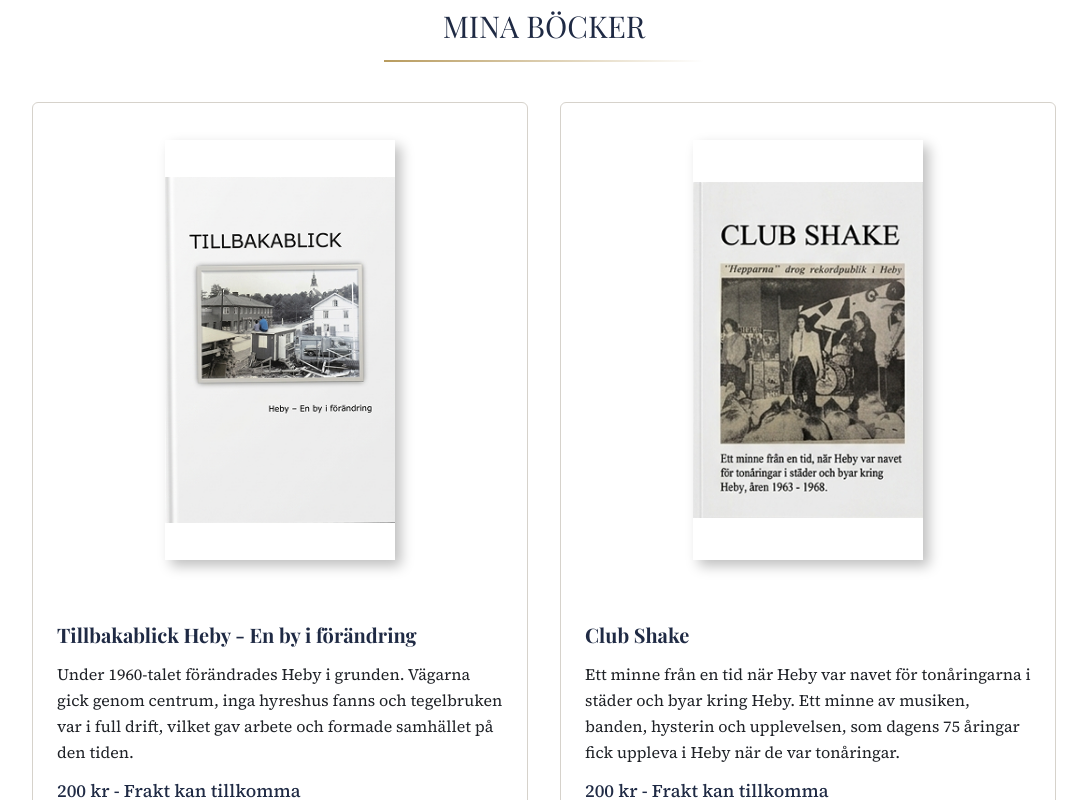
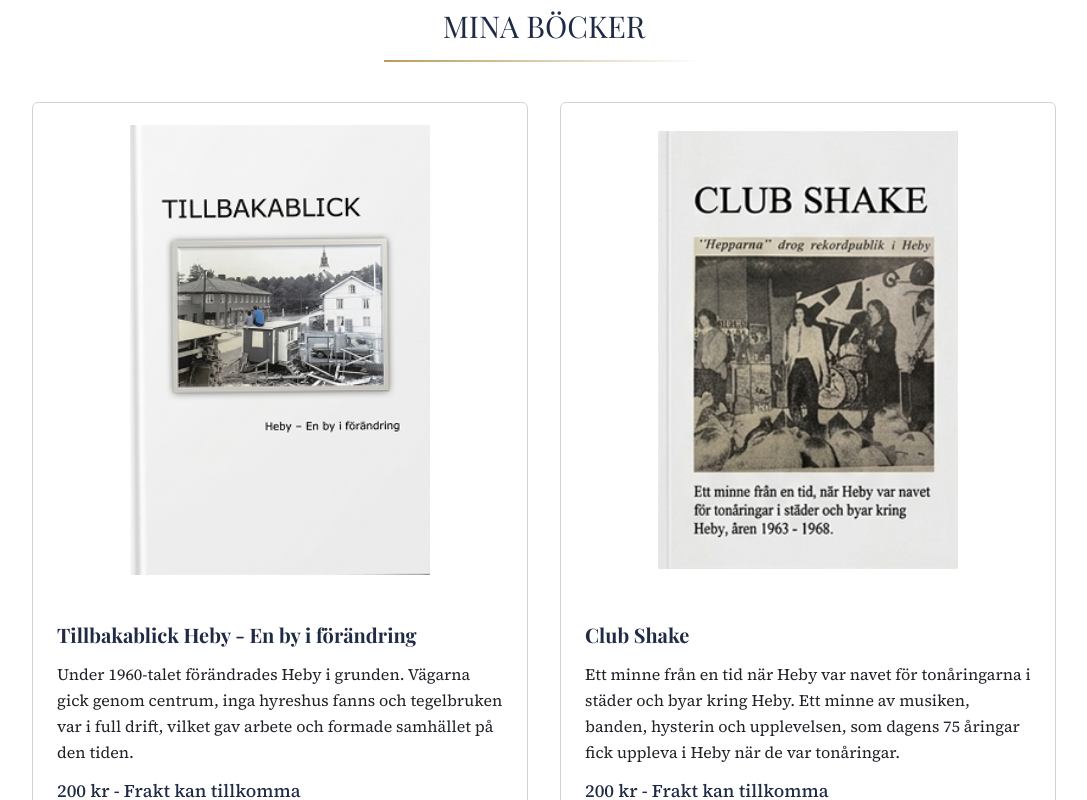
Before and after one commit to jennymakki/anderseklund, a Next.js app: page / in a window 1280 px wide. Shown: the part 1260-2060 px from the top of the page, without its empty margins (96-1183 px from the left). Built offline with nearby package versions, Linux system fonts and the light colour scheme; a web font is replaced by a local one.

Commit message:
img now good on all devices

```diff
--- a/app/components/ui/BookCard.tsx
+++ b/app/components/ui/BookCard.tsx
@@ -23,12 +23,12 @@ export function BookCard({ book, onSelectBook }: Props) {
     className="
       w-full
       h-full
-      max-w-[230px]
-      max-h-[420px]
+      max-w-[300px]
+      max-h-[450px]
+      bg-[var(--color-secondary)]
       object-contain
       mx-auto
       block
-      shadow-[6px_6px_12px_rgba(0,0,0,0.25)]
       transition-transform duration-300
       group-hover:scale-[1.03]
     "
```
